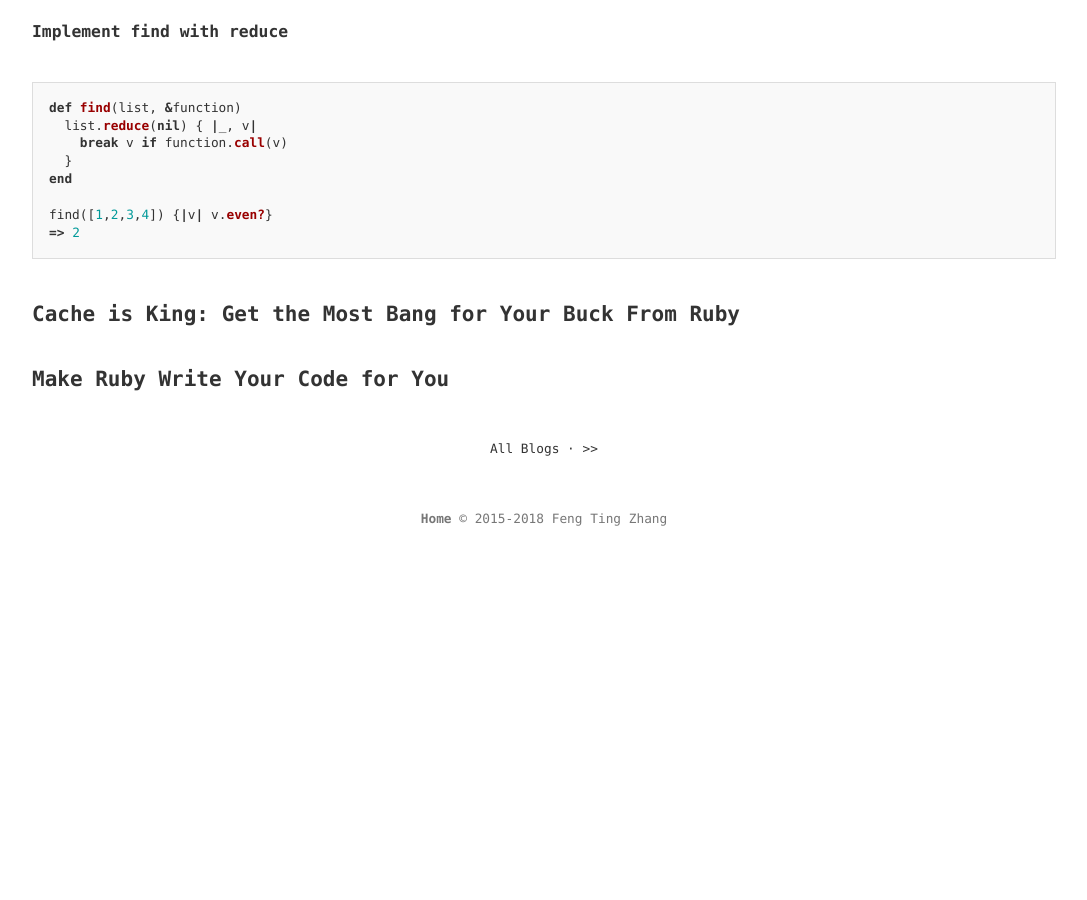
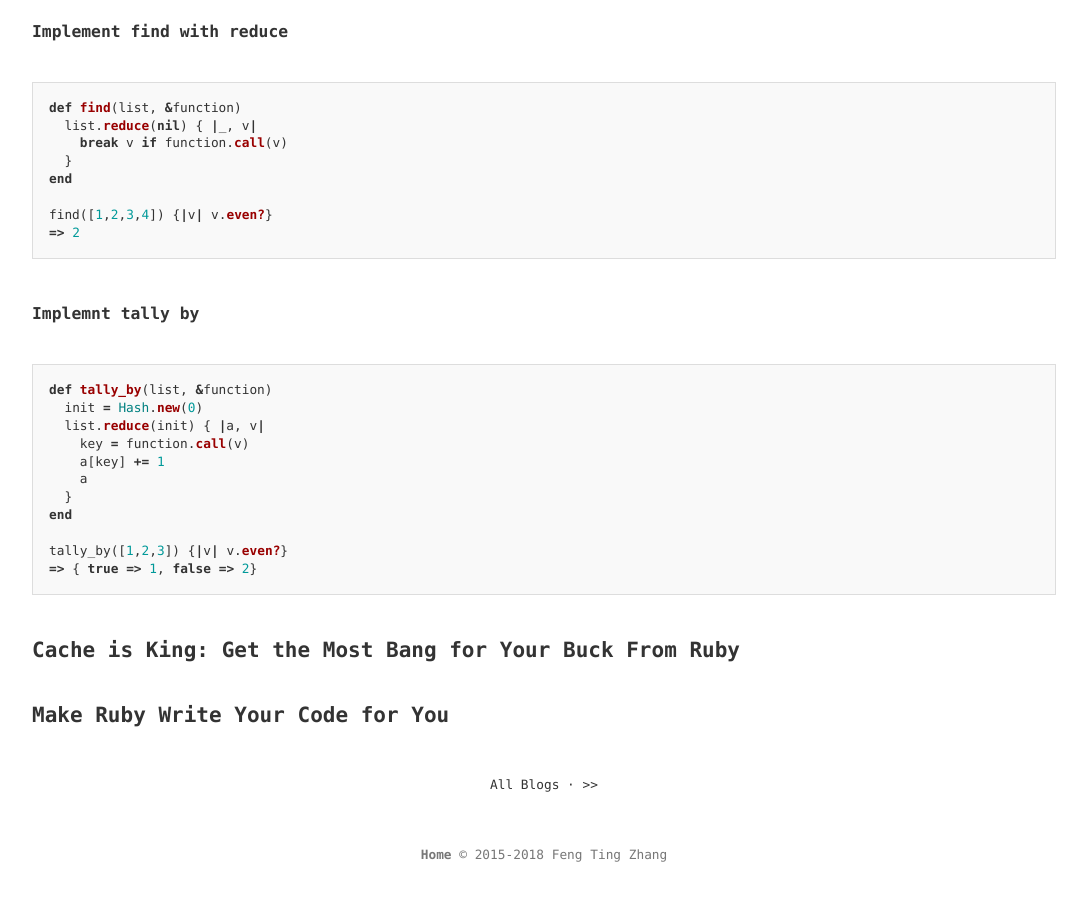
Before and after one commit to fengtingzhang/blog, a Jekyll site: the page built from _posts/2018-11-14-rubyconf-2018-day-two.md, in a window 1280 px wide and 900 px high, scrolled down 6700 px. Shown: the whole window, without its empty margins (96-1183 px from the left). Built offline with Jekyll 4.4.1, drawn with Linux system fonts in a browser that asks for light colours; before the commit the page ends 7264 px from its top, so only the background shows below that; some of the changed text lies outside the part shown.

Commit message:
Update 2018-11-14-rubyconf-2018-day-two.md

````diff
--- a/_posts/2018-11-14-rubyconf-2018-day-two.md
+++ b/_posts/2018-11-14-rubyconf-2018-day-two.md
@@ -181,7 +181,7 @@ Byte Code)
 https://www.youtube.com/watch?v=YJPE5yTfvyQ
 
 
-## Reducing Enumerable - An Illustrated Adventure
+## Reducing Enumerable - An Illustrated Adventure by Brandon Weaver
 
 ```ruby
 irb(main):001:0> [1,2,3].reduce(0) { |a, v| a + v}
@@ -259,6 +259,20 @@ find([1,2,3,4]) {|v| v.even?}
 => 2
 ```
 
+### Implemnt tally by
+```ruby
+def tally_by(list, &function)
+  init = Hash.new(0)
+  list.reduce(init) { |a, v|
+    key = function.call(v)
+    a[key] += 1
+    a
+  }
+end
+
+tally_by([1,2,3]) {|v| v.even?}
+=> { true => 1, false => 2}
+```
 
 ## Cache is King: Get the Most Bang for Your Buck From Ruby
 ## Make Ruby Write Your Code for You
````
